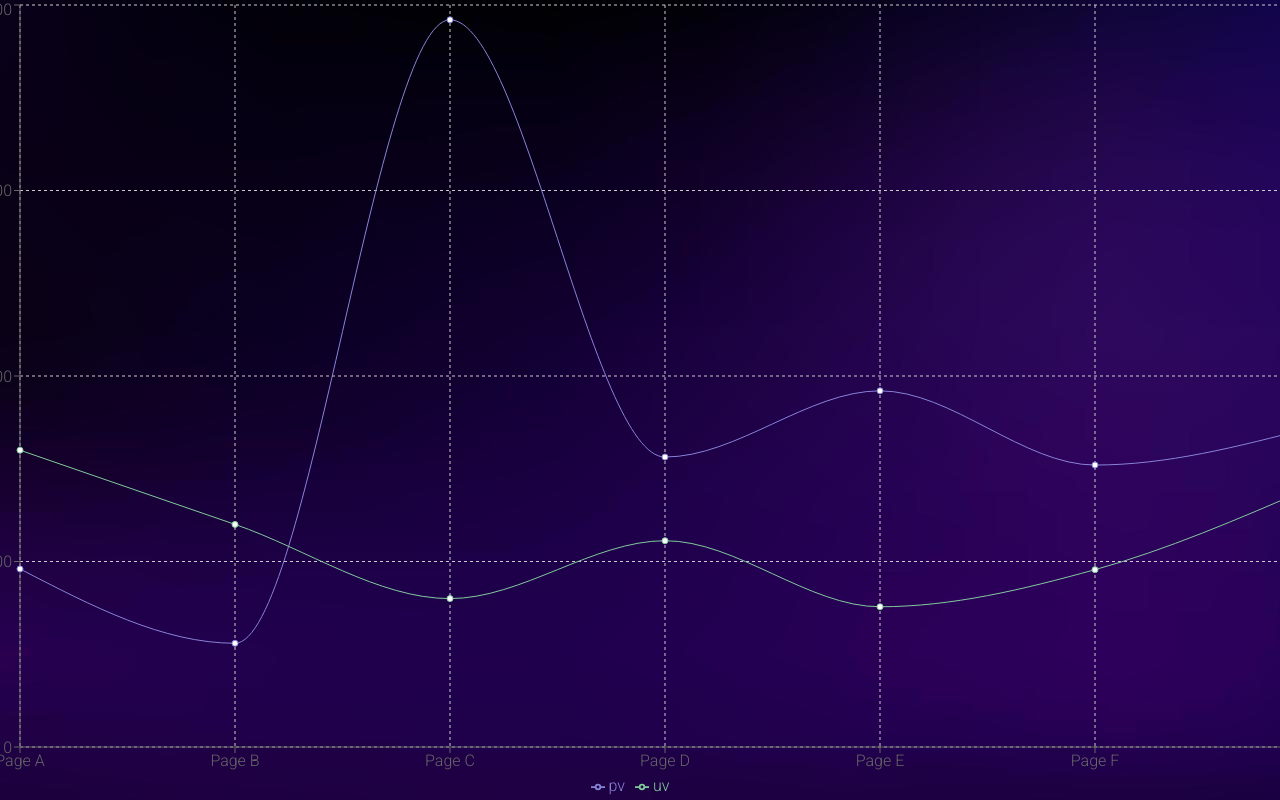
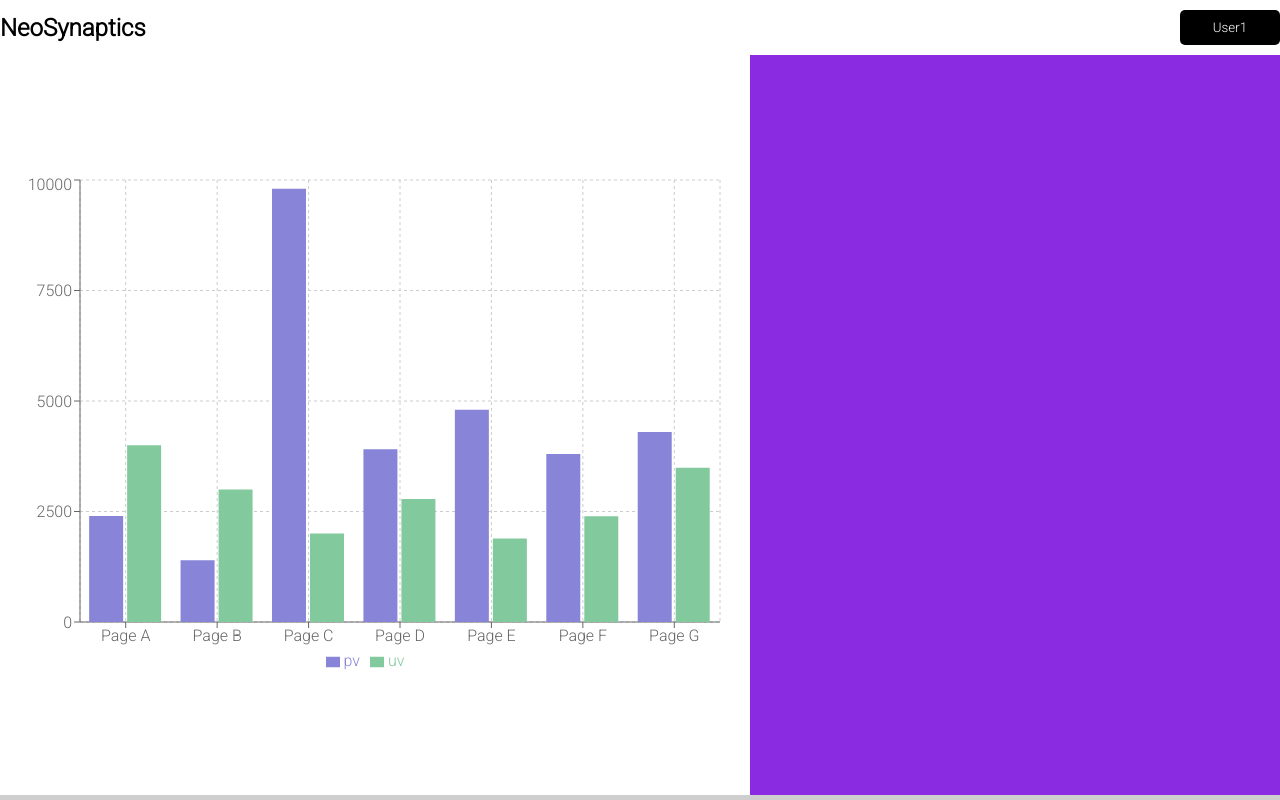
Before and after one commit to unni2000/projectneo, a React (Vite) app: page /dashboard in a window 1280 px wide. Built offline with nearby package versions, Linux system fonts and the light colour scheme.

Commit message:
dashboard bar chart added

```diff
--- /dev/null
+++ b/src/components/StationNav.jsx
@@ -0,0 +1,83 @@
+import React from "react";
+import styled from "styled-components";
+import {
+  Link,
+} from "react-router-dom";
+
+const Section = styled.div`
+  display: flex;
+  justify-content: center;
+  background-color: #ffffff;
+
+  @media only screen and (max-width: 768px) {
+    width: 100%;
+  }
+`;
+
+const Container = styled.div`
+  width: 1400px;
+  display: flex;
+  justify-content: space-between;
+  align-items: center;
+  padding: 10px 0px;
+
+  @media only screen and (max-width: 768px) {
+    width: 100%;
+    padding: 10px;
+  }
+`;
+
+const Links = styled.div`
+  display: flex;
+  align-items: center;
+  gap: 50px;
+`;
+const Title = styled.h2`
+color:black;
+`
+const Logo = styled.img`
+  height: 50px;
+  @media only screen and (max-width: 768px) {
+   display: none;
+  }
+`;
+
+
+const Icons = styled.div`
+  display: flex;
+  align-items: center;
+  gap: 20px;
+`;
+
+
+const Button = styled.button`
+  width: 100px;
+  padding: 10px;
+  background-color: #000000;
+  color: white;
+  border: none;
+  border-radius: 5px;
+  cursor: pointer;
+`;
+
+
+const StationNav = () => {
+  return (
+
+    <Section>
+      <Container>
+        <Links>
+        <Title>NeoSynaptics </Title>
+          <h3>Station</h3>
+        </Links>
+        <Icons>
+          <Link to="login">
+          <Button>User1</Button>
+          </Link>
+        </Icons>
+      </Container>
+    </Section>
+  );
+};
+
+export default StationNav;
--- a/src/pages/Dashboard.jsx
+++ b/src/pages/Dashboard.jsx
@@ -1,34 +1,9 @@
 
 import React, { Suspense } from "react";
 import styled from "styled-components";
-import { LineChart, Line, XAxis, YAxis, CartesianGrid, Tooltip, Legend, ResponsiveContainer } from 'recharts';
-const Section = styled.div`
-  height: 100vh;
-  scroll-snap-align: center;
-  display: flex;
-  flex-direction: column;
-  align-items: center;
-  justify-content: space-between;
+import StationNav from "../components/StationNav";
+import { BarChart, Bar, Cell, XAxis, YAxis, CartesianGrid, Tooltip, Legend, ResponsiveContainer } from 'recharts';
 
-  @media only screen and (max-width: 768px) {
-    height: 100vh;
-  }
-`;
-
-const Container = styled.div`
-  height: 100%;
-  scroll-snap-align: center;
-  width: 1400px;
-  display: flex;
-  justify-content: space-between;
-
-  @media only screen and (max-width: 768px) {
-    width: 100%;
-    flex-direction: column;
-    align-items: center;
-    justify-content: center;
-  }
-`;
 const data = [
   {
     name: 'Page A',
@@ -73,13 +48,98 @@ const data = [
     amt: 2100,
   },
 ];
+const DashboardContainer = styled.div`
+  height: 100vh;
+  scroll-snap-type: y mandatory;
+  scroll-behavior: smooth;
+  overflow-y: auto;
+  scrollbar-width: none;
+  color: #ffffff;
+  background-color:#cecece;
+  &::-webkit-scrollbar{
+    display: none;
+  }
+`;
+const Container = styled.div`
+  height: 740px;
+  scroll-snap-align: center;
+  width: 100%;
+  display: flex;
+  justify-content: space-between;
+
+  @media only screen and (max-width: 768px) {
+    width: 100%;
+    flex-direction: column;
+    align-items: center;
+    justify-content: center;
+  }
+`;
+
+const Left = styled.div`
+background-color: #ffffff;
+  flex: 2;
+  display: flex;
+  flex-direction: column;
+  justify-content: center;
+  gap: 20px;
+
+  @media only screen and (max-width: 768px) {
+    flex: 1;
+    align-items: center;
+  }
+`;
+
+const LeftSection = styled.div`
+height: 500px;
+width : 750px;
+`
+
+const Right = styled.div`
+background-color: blueviolet;
+  flex: 2;
+  position: relative;
+  @media only screen and (max-width: 768px) {
+    flex: 1;
+    width: 100%;
+    height: 500px;
+  }
+`;
+const RightSection = styled.div`
+height: 500px;
+width : 750px;
+`
+const Img = styled.img`
+  width: 800px;
+  height: 600px;
+  object-fit: contain;
+  position: absolute;
+  top: 0;
+  bottom: 0;
+  left: 0;
+  right: 0;
+  margin: auto;
+  animation: animate 2s infinite ease alternate;
+
+  @media only screen and (max-width: 768px) {
+    width: 300px;
+    height: 300px;
+  }
+
+  @keyframes animate {
+    to {
+      transform: translateY(20px);
+    }
+  }
+`;
 function Dashboard() {
   return (
-    <Section>
-
+    <DashboardContainer>
+    <StationNav/>
     <Container>
+        <Left>
+          <LeftSection>
         <ResponsiveContainer width="100%" height="100%">
-        <LineChart
+        <BarChart
           width={500}
           height={300}
           data={data}
@@ -95,12 +155,19 @@ function Dashboard() {
           <YAxis />
           <Tooltip />
           <Legend />
-          <Line type="monotone" dataKey="pv" stroke="#8884d8" activeDot={{ r: 8 }} />
-          <Line type="monotone" dataKey="uv" stroke="#82ca9d" />
-        </LineChart>
+          <Bar dataKey="pv" fill="#8884d8" />
+          <Bar dataKey="uv" fill="#82ca9d" />
+        </BarChart>
       </ResponsiveContainer>
+      </LeftSection>
+        </Left>
+        <Right>
+          <RightSection>
+
+          </RightSection>
+        </Right>
       </Container>
-    </Section>
+    </DashboardContainer>
   )
 }
 
```
Lines whose indentation alone changed are shown as unchanged.
